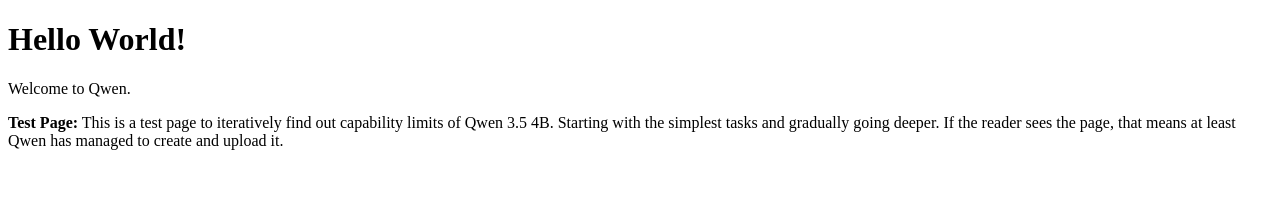
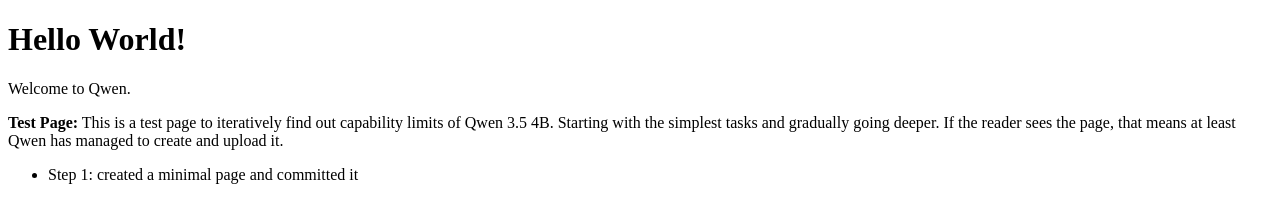
Before and after one commit to expectfun/experiments, a plain HTML site: page qwen.html in a window 1280 px wide. Drawn offline with Linux system fonts and the light colour scheme.

Commit message:
Add bullet list with step 1: create minimal page

```diff
--- a/qwen.html
+++ b/qwen.html
@@ -9,5 +9,8 @@
     <h1>Hello World!</h1>
     <p>Welcome to Qwen.</p>
     <p><strong>Test Page:</strong> This is a test page to iteratively find out capability limits of Qwen 3.5 4B. Starting with the simplest tasks and gradually going deeper. If the reader sees the page, that means at least Qwen has managed to create and upload it.</p>
+    <ul>
+        <li>Step 1: created a minimal page and committed it</li>
+    </ul>
 </body>
 </html>
```
